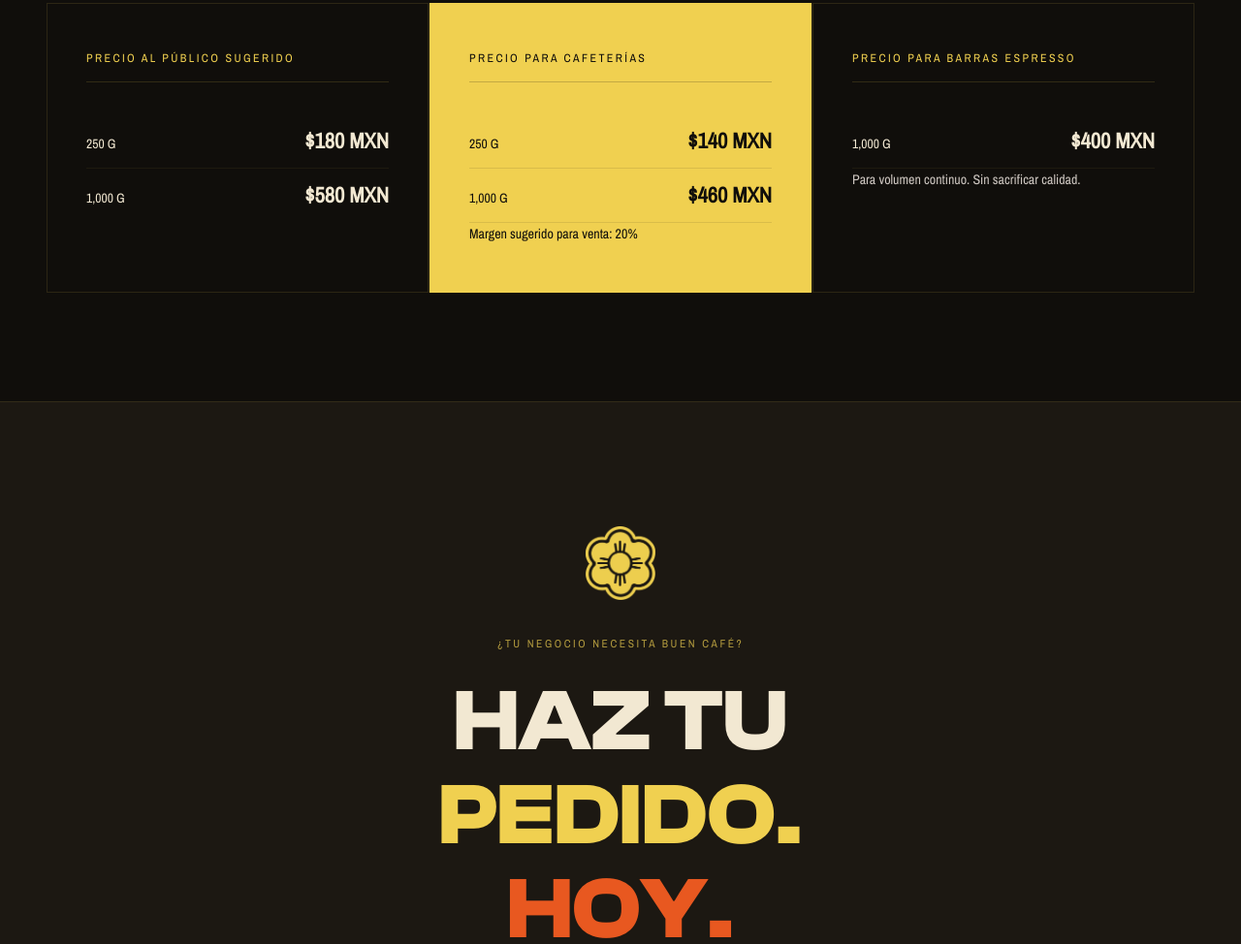
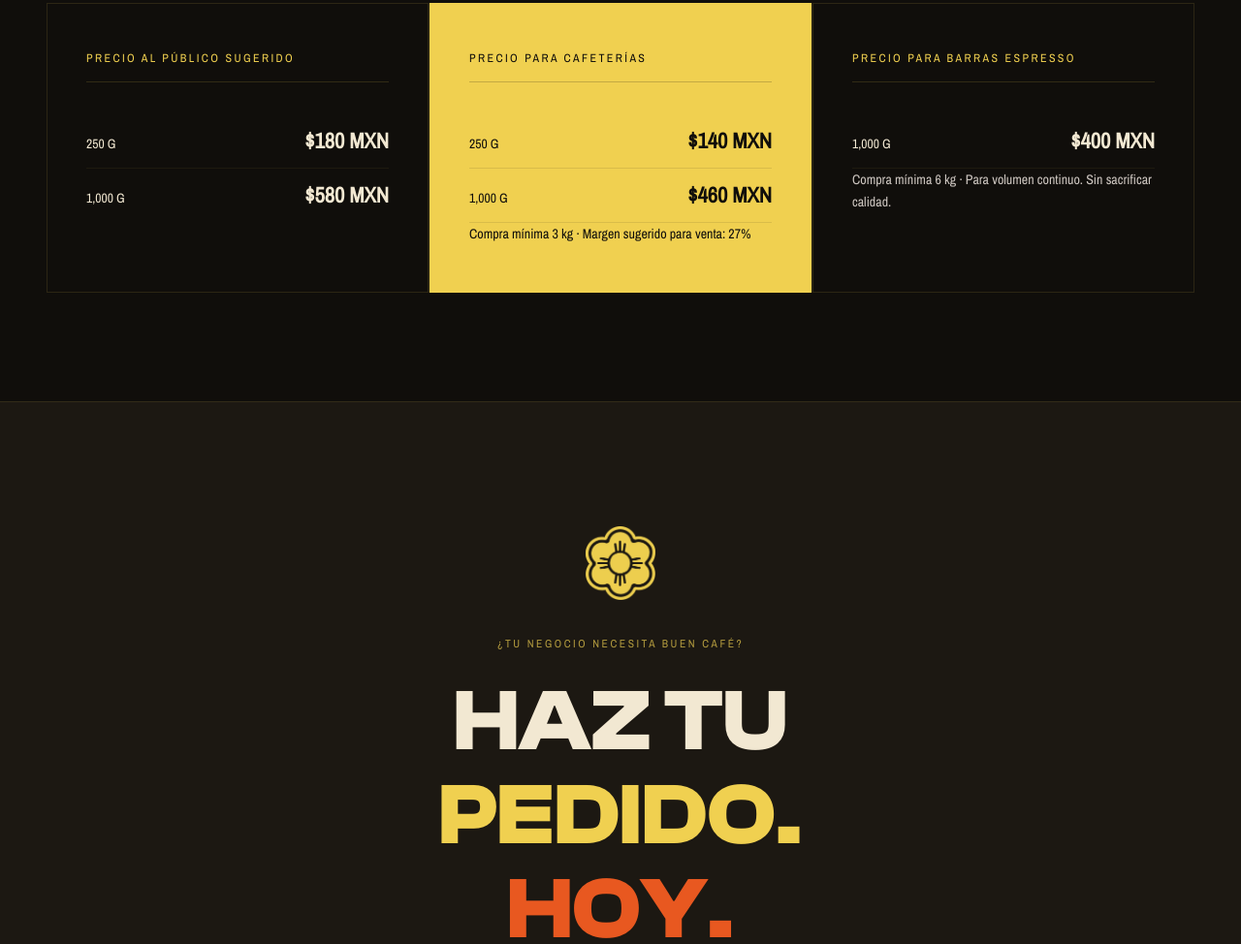
Before and after one commit to Srshadid/sorbito, a website: page sorbito-landing.html in a window 1280 px wide. Shown: the part 4229-5203 px from the top of the page at 97% size. Drawn offline with Linux system fonts and the light colour scheme.

Commit message:
feat: compra mínima y margen actualizado en cards de precios
Co-Authored-By: Claude Sonnet 4.6 <noreply@anthropic.com>

```diff
--- a/sorbito-landing.html
+++ b/sorbito-landing.html
@@ -1173,12 +1173,12 @@ body::after {
       <div class="pc-canal">Precio para cafeterías</div>
       <div class="pc-row"><span class="pc-row-l">250 g</span><span class="pc-row-v">$140 MXN</span></div>
       <div class="pc-row"><span class="pc-row-l">1,000 g</span><span class="pc-row-v">$460 MXN</span></div>
-      <div class="pc-margen">Margen sugerido para venta: 20%</div>
+      <div class="pc-margen">Compra mínima 3 kg · Margen sugerido para venta: 27%</div>
     </div>
     <div class="precio-col" data-anim="up" data-delay="3">
       <div class="pc-canal">Precio para barras espresso</div>
       <div class="pc-row"><span class="pc-row-l">1,000 g</span><span class="pc-row-v">$400 MXN</span></div>
-      <div class="pc-margen">Para volumen continuo. Sin sacrificar calidad.</div>
+      <div class="pc-margen">Compra mínima 6 kg · Para volumen continuo. Sin sacrificar calidad.</div>
     </div>
   </div>
 </section>
```
